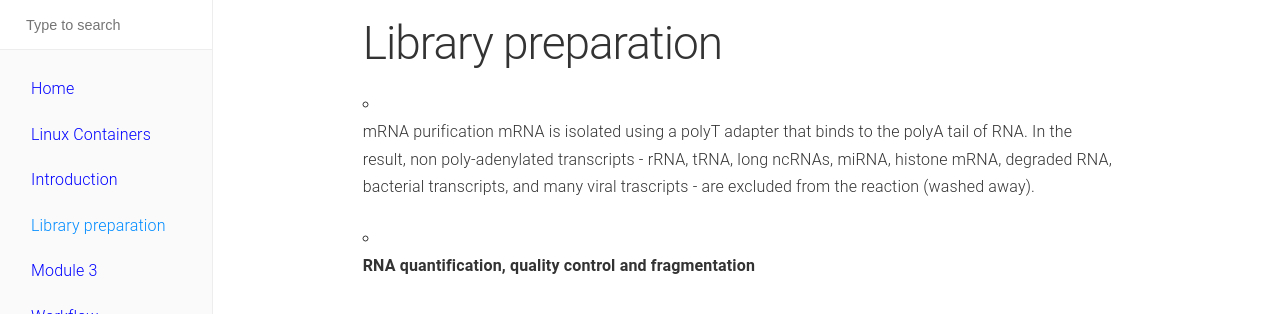
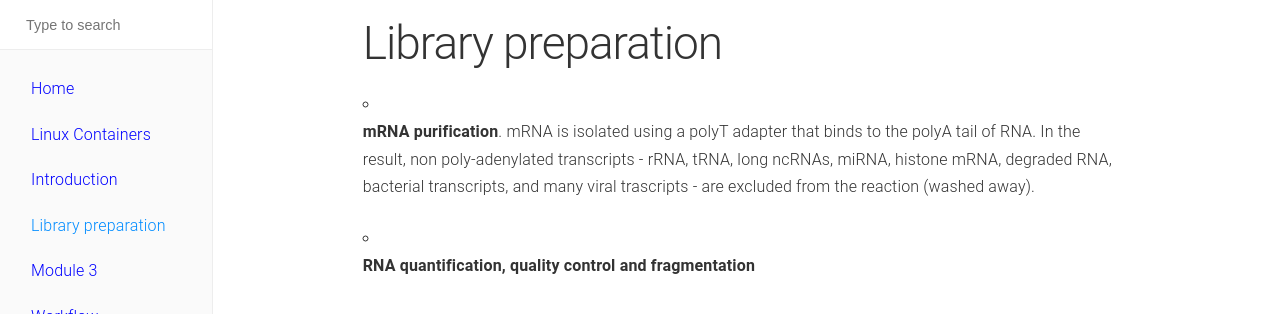
Before and after one commit to biocorecrg/RNAseq_course_2019, a Jekyll site: the page built from docs/library.md, in a window 1280 px wide. Shown: the top 314 px of the page. Built offline with Jekyll 4.4.1, drawn with Linux system fonts in a browser that asks for light colours.

```diff
--- a/docs/library.md
+++ b/docs/library.md
@@ -6,7 +6,10 @@ navigation: 4
 
 # Library preparation
 
-* mRNA purification mRNA is isolated using a polyT adapter that binds to the polyA tail of RNA. In the result, non poly-adenylated transcripts - rRNA, tRNA, long ncRNAs, miRNA, histone mRNA, degraded RNA, bacterial transcripts, and many viral trascripts - are excluded from the reaction (washed away).
+
+
+* **mRNA purification**.
+mRNA is isolated using a polyT adapter that binds to the polyA tail of RNA. In the result, non poly-adenylated transcripts - rRNA, tRNA, long ncRNAs, miRNA, histone mRNA, degraded RNA, bacterial transcripts, and many viral trascripts - are excluded from the reaction (washed away).
 
 * **RNA quantification, quality control and fragmentation**
 
```
